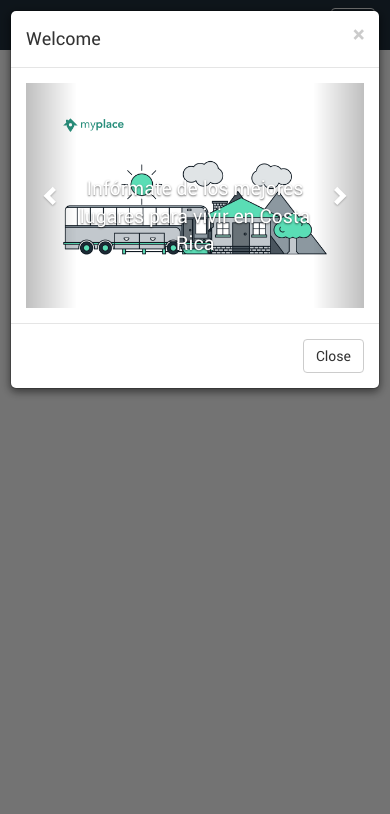
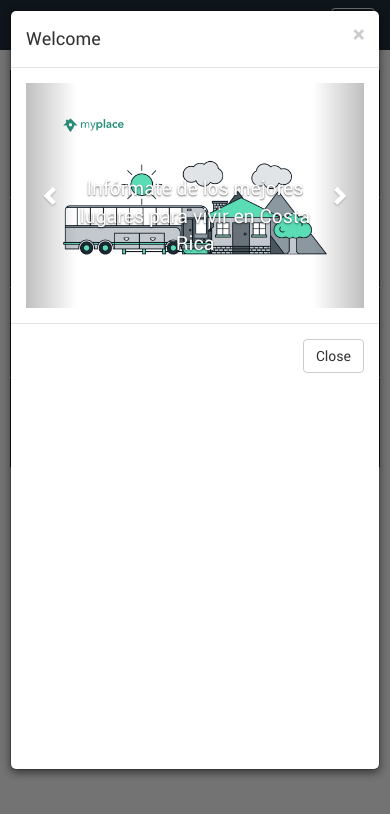
Before and after one commit to betosolano/jTeam, a website: page app/index.html in a window 390 px wide. Drawn offline with nearby package versions, Linux system fonts and the light colour scheme; some packages are replaced by stand-ins of ours; files that its build step writes are made by us from their sources.

Commit message:
Corregido errores de añadido de interfaces

```diff
--- a/app/styles/main.css
+++ b/app/styles/main.css
@@ -4,7 +4,12 @@ body,html {
   font-family: "robotoregular";
   font-size: 1.1em;
 }
-
+.modal-dialog {
+  height: 90vh !important;
+}
+.modal-content {
+  height: 100%;
+}
 /* MY APP STYLES */
 .text_01 {
   color: #FFFFFF;
@@ -77,7 +82,7 @@ section#filters {
   padding: 8px 0;
 }
 
-@media (min-width: 768px) {
+@media (min-width: 970px) {
   .navbar {
     border-radius: 0;
     margin-bottom: 0;
@@ -87,4 +92,10 @@ section#filters {
     max-width: 270px;
     height: calc( 100vh - 50px );
   }
+  .modal-dialog {
+    height: auto;
+  }
+  .modal-content {
+    height: auto;
+  }
 }
--- a/app/views/main.html
+++ b/app/views/main.html
@@ -58,3 +58,42 @@
         $('#modal-welcome').modal('show');
     });
 </script>
+
+<section id="filters">
+  <div class="toggle_filters text_02 margin_filter">FILTROS DE BÚSQUEDA</div>
+  <div class="filters_container">
+    <label for="filtro_01">
+      <div class="filter">
+        <i></i>
+        <p>EDUCACIÓN</p>
+        <input type="checkbox" id="filtro_01" name="filtro_01" id="filtro_01" name="filtro_01">
+        <label for="filtro_01"></label>
+      </div>
+    </label>
+    <label for="filtro_02">
+      <div class="filter">
+        <i></i>
+        <p>CENTROS MÉDICOS</p>
+          <input type="checkbox" id="filtro_02" name="filtro_02" id="filtro_02" name="filtro_02">
+          <label for="filtro_02"></label>
+      </div>
+    </label>
+    <label for="filtro_03">
+      <div class="filter">
+        <i></i>
+        <p>COMERCIOS</p>
+          <input type="checkbox" id="filtro_03" name="filtro_03" id="filtro_03" name="filtro_03">
+          <label for="filtro_03"></label>
+      </div>
+    </label>
+    <label for="filtro_04">
+      <div class="filter">
+        <i></i>
+        <p>PUREZA AMBIENTAL</p>
+          <input type="checkbox" id="filtro_04" name="filtro_04" id="filtro_04" name="filtro_04">
+          <label for="filtro_04"></label>
+      </div>
+    </label>
+
+  </div>
+</section>
```
